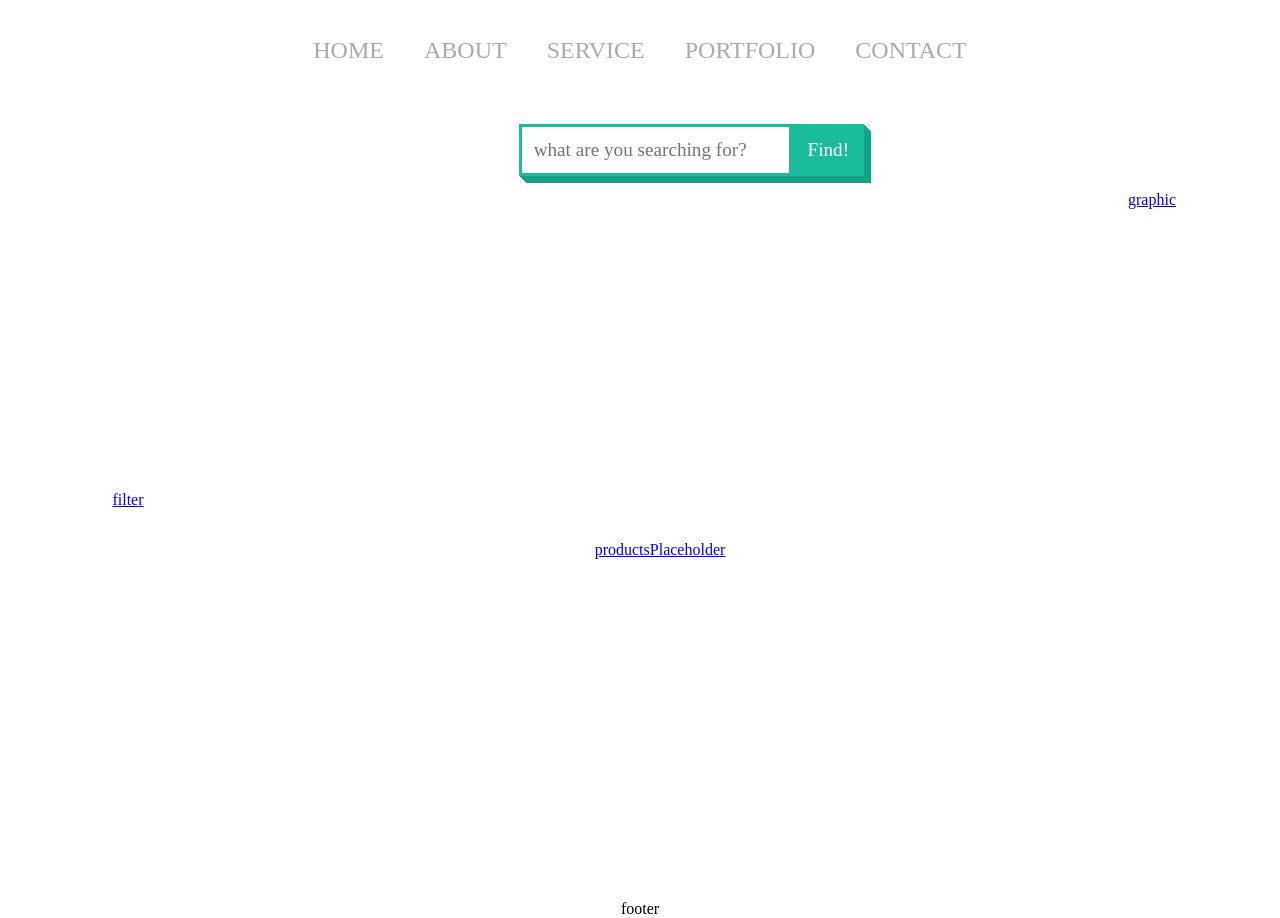
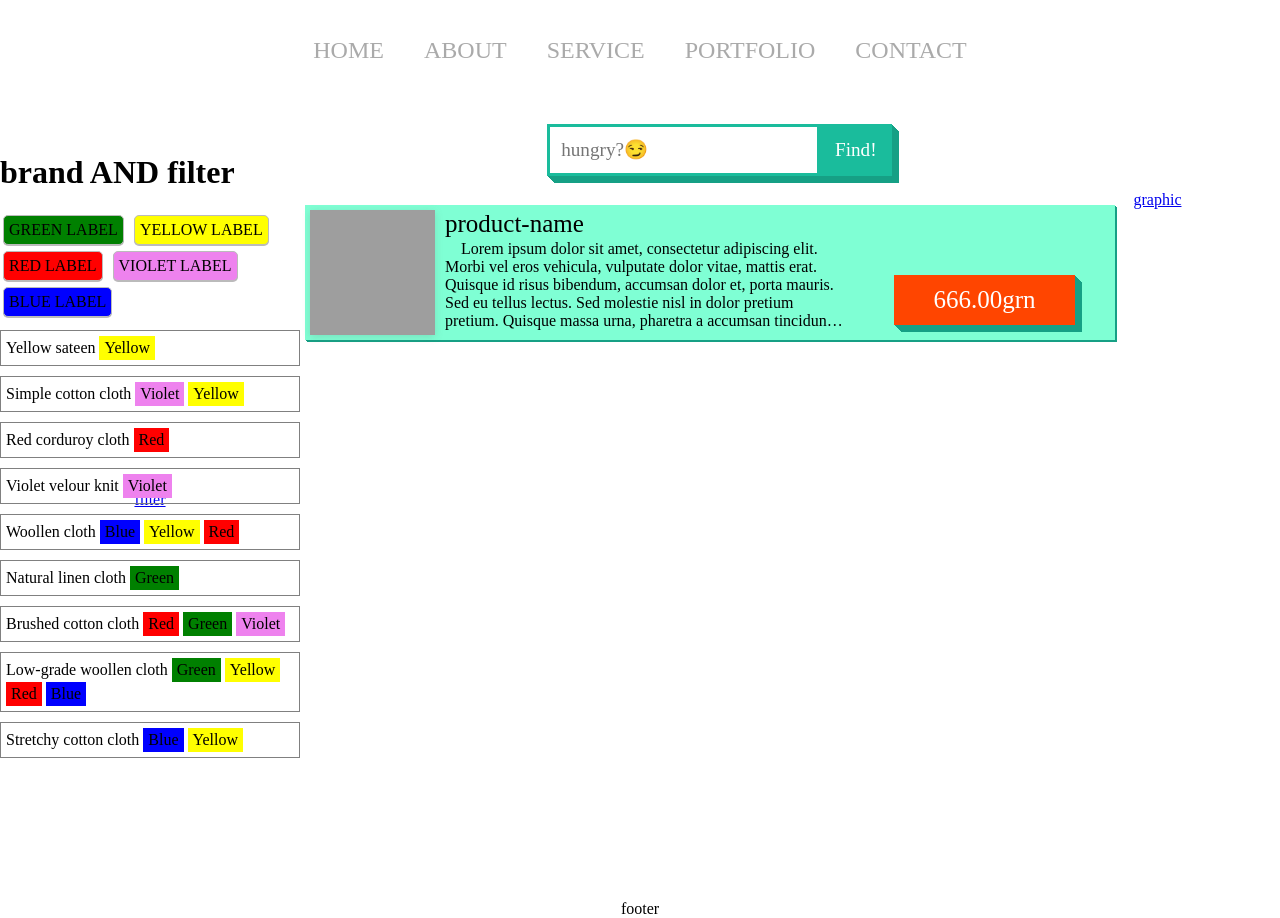
Before and after one commit to mezidia/grechka.com, a plain HTML site: page index.html in a window 1280 px wide. Drawn offline with Linux system fonts and the light colour scheme; grey boxes are pictures that could not be loaded.

Commit message:
add interface

```diff
--- a/index.html
+++ b/index.html
@@ -29,16 +29,98 @@
       </div>
       <div id="searchbar">
         <div id="searchbar-wraper">
-          <div class="field" id="searchform">
-            <input type="text" id="searchterm" placeholder="what are you searching for?" />
+          <div class="searchfield" id="searchform">
+            <input type="text" id="searchterm" placeholder="hungry?&#128527;" />
             <button type="button" id="search">Find!</button>
           </div>
         </div>
       </div>
+      <div id="brandFilter">
+        <div id="brandFilter-wrapper">
+          <h1>brand AND filter</h1>
+          <input type="checkbox" checked name="green" id="green">
+          <label for="green" class="green"></label>
+          <input type="checkbox" checked name="yellow" id="yellow">
+          <label for="yellow" class="yellow"></label>
+          <input type="checkbox" checked name="red" id="red">
+          <label for="red" class="red"></label>
+        <input type="checkbox" checked name="violet" id="violet">
+          <label for="violet" class="violet"></label>
+          <input type="checkbox" checked name="blue" id="blue">
+          <label for="blue" class="blue"></label>
+          <div class="container">
+            <div class="yellow item">
+              Yellow sateen
+            <span class="yellow tag">Yellow</span>
+            </div>
+
+            <div class="violet yellow item">
+              Simple cotton cloth
+              <span class="violet tag">Violet</span>
+              <span class="yellow tag">Yellow</span>
+            </div>
+
+            <div class="red item">
+               Red corduroy cloth
+              <span class="red tag">Red</span>
+            </div>
+
+            <div class="violet item">
+              Violet velour knit
+              <span class="violet tag">Violet</span>
+            </div>
+
+            <div class="red blue yellow item">
+               Woollen cloth
+              <span class="blue tag">Blue</span>
+              <span class="yellow tag">Yellow</span>
+              <span class="red tag">Red</span>
+            </div>
+
+            <div class="green yellow item">
+              Natural linen cloth
+              <span class="green tag">Green</span>
+            </div>
+
+            <div class="red green violet item">
+              Brushed cotton cloth
+              <span class="red tag">Red</span>
+              <span class="green tag">Green</span>
+              <span class="violet tag">Violet</span>
+            </div>
+
+            <div class="red blue green yellow item">
+               Low-grade woollen cloth
+              <span class="green tag">Green</span>
+              <span class="yellow tag">Yellow</span>
+              <span class="red tag">Red</span>
+              <span class="blue tag">Blue</span>
+            </div>
+
+           <div class="blue yellow item">
+               Stretchy cotton cloth
+              <span class="blue tag">Blue</span>
+              <span class="yellow tag">Yellow</span>
+            </div>
+
+          </div>
+        </div>
+      </div>
       <div id="productsPlaceholder">
-        <ul id="productsPlaceholder-wraper">
-          <a class="productsPlaceholder-cell" href="#">productsPlaceholder</a>
-        </ul>
+        <div id="productsPlaceholder-wraper">
+          <div class="productsholder-cell">
+            <img class="product-img"
+            src="https://3op1xd1bmnmj3sxtuj4a6m1q-wpengine.netdna-ssl.com/ryogoku/wp-content/uploads/sites/9/2020/03/test-img.jpg"
+            alt="product-img"
+            >
+            <div class="productCell-grid">
+              <div class="product-name">product-name</div>
+              <div class="product-description">Lorem ipsum dolor sit amet, consectetur adipiscing elit. Morbi vel eros vehicula, vulputate dolor vitae, mattis erat. Quisque id risus bibendum, accumsan dolor et, porta mauris. Sed eu tellus lectus. Sed molestie nisl in dolor pretium pretium. Quisque massa urna, pharetra a accumsan tincidunt, pulvinar eu nulla. Quisque laoreet cursus eros, ut dignissim libero luctus vel. Donec id aliquet libero, ut venenatis purus. Nunc condimentum gravida justo sit amet scelerisque.</div>
+              <a class="buy-btn" target="_blank" href="https://developer.mozilla.org/ru/docs/Web/HTML/Element/Input/button">666.00grn</a>
+            </div>
+
+          </div>
+        </div>
       </div>
     </div>
     <div id="footer">
--- a/style/style.css
+++ b/style/style.css
@@ -29,6 +29,7 @@ input {
   display: flex;
   align-items: center;
   justify-content: center;
+  min-width: 700px;
 }
 
 #menu-wraper li {
@@ -118,7 +119,18 @@ input {
   display: flex;
   align-items: center;
   justify-content: center;
+  min-width: 300px;
 
+}
+
+#brandFilter {
+  grid-column-start: 1;
+  grid-column-end: 2;
+  grid-row-start: 4;
+  grid-row-end: 7;
+  display: flex;
+  align-items: center;
+  justify-content: center;
 }
 
 #productsPlaceholder {
@@ -126,10 +138,112 @@ input {
   grid-column-end: 5;
   grid-row-start: 3;
   grid-row-end: 10;
+}
+
+.productsholder-cell {
+  margin: 5px;
   display: flex;
+  flex-direction: row;
+  background-color: aquamarine;
+  padding: 5px;
+  height: 125px;
+  min-width: 800px;
+  box-shadow:
+  1px 1px 0 rgb(22, 160, 133),
+  2px 2px 0 rgb(22, 160, 133)
+ ;
+}
+
+.product-img {
+  width: 125px;
+  height: 125px;
+  box-shadow: rgba(99, 99, 99, 0.2) 0px 2px 8px 0px;
+}
+
+.productCell-grid {
+  margin-left: 10px;
+  display: grid;
+  grid-template-columns: repeat(5, 1fr);
+  grid-template-rows: repeat(5, 25px);
+}
+
+.product-name {
+  grid-column-start: 1;
+  grid-column-end: 6;
+  grid-row-start: 1;
+  grid-row-end: 1;
+  display: flex;
+  justify-content: start;
+  font-size: 25px;
+}
+
+.buy-btn {
+  grid-column-start: 4;
+  grid-column-end: 6;
+  grid-row-start: 3;
+  grid-row-end: 6;
+  margin: 15px 35px 10px 50px;
+  display: flex;
+  padding: 5px 15px;
+  text-decoration: none;
+  color: white;
+  background-color: orangered;
+  display: flex;
+  justify-content: center;
   align-items: center;
-  justify-content: center;
+  font-size: 25px;
+  box-shadow:
+  1px 1px 0 rgb(22, 160, 133),
+  2px 2px 0 rgb(22, 160, 133),
+  3px 3px 0 rgb(22, 160, 133),
+  4px 4px 0 rgb(22, 160, 133),
+  5px 5px 0 rgb(22, 160, 133),
+  6px 6px 0 rgb(22, 160, 133),
+  7px 7px 0 rgb(22, 160, 133)
+ ;
+}
 
+.buy-btn:hover {
+  background-color:rgb(22, 160, 133); /* Градиент */
+  color: red;
+  box-shadow:
+  1px 1px 0 rgb(87, 247, 215),
+  2px 2px 0 rgb(22, 160, 133),
+  3px 3px 0 rgb(22, 160, 133),
+  4px 4px 0 rgb(22, 160, 133),
+  5px 5px 0 rgb(22, 160, 133),
+  6px 6px 0 rgb(22, 160, 133),
+  7px 7px 0 rgb(22, 160, 133)
+ ;
+}
+
+.buy-btn:active {
+  animation: animateSearchbar .3s linear;
+}
+
+.product-description {
+  grid-column-start: 1;
+  grid-column-end: 4;
+  grid-row-start: 2;
+  grid-row-end: 6;
+  height: 90px;
+  display: -webkit-box;
+	-webkit-line-clamp: 5;
+  -webkit-box-orient: vertical;
+  overflow: hidden;
+  text-indent: 1em;
+  margin: 5px 0px 0px 0px;
+}
+
+.product-price {
+
+}
+
+.productsPlaceholder-wraper {
+  display: flex;
+  align-items: flex-start;
+  flex-direction: column;
+  justify-content: stretch;
 }
 
 #footer {
@@ -142,7 +256,7 @@ input {
 
 @import url(http://fonts.googleapis.com/css?family=Montserrat+Alternates);
 
-.field {
+.searchfield {
   display:flex;
   position:realtive;
   margin:5em auto;
@@ -150,8 +264,8 @@ input {
   width:70%;
 }
 
-.field>input[type=text],
-.field>button {
+.searchfield>input[type=text],
+.searchfield>button {
   display:block;
   font:1.2em 'Montserrat Alternates';
   box-shadow:
@@ -165,7 +279,7 @@ input {
  ;
 }
 
-.field>input[type=text] {
+.searchfield>input[type=text] {
   flex:1;
   padding:0.6em;
   border:0.2em solid rgb(26, 188, 156);
@@ -180,22 +294,21 @@ input {
  ;
 }
 
-.field>button {
+.searchfield>button {
   padding:0.6em 0.8em;
   background-color:rgb(26, 188, 156);
   color:white;
   border:none;
+  outline: none;
 }
 
-.field>button:active {
-  animation: animateSearchbar .5s;
-  box-shadow: none;
+.searchfield>button:active {
+  animation: animateSearchbar .3s linear;
 }
 
 @keyframes animateSearchbar {
   0% {
-    transform: translateY(1px);
-    transform: translateX(1px);
+    transform: translateY(1px) translateX(1px);
     box-shadow:
     1px 1px 0 rgb(22, 160, 133),
     2px 2px 0 rgb(22, 160, 133),
@@ -203,85 +316,104 @@ input {
     4px 4px 0 rgb(22, 160, 133),
     5px 5px 0 rgb(22, 160, 133),
     6px 6px 0 rgb(22, 160, 133),
-    7px 7px 0 rgb(22, 160, 133)
    ;
   }
   15% {
-    transform: translateY(2px);
-    transform: translateX(2px);
+    transform: translateY(2px) translateX(2px);
     box-shadow:
     1px 1px 0 rgb(22, 160, 133),
     2px 2px 0 rgb(22, 160, 133),
     3px 3px 0 rgb(22, 160, 133),
     4px 4px 0 rgb(22, 160, 133),
     5px 5px 0 rgb(22, 160, 133),
-    6px 6px 0 rgb(22, 160, 133),
-    7px 7px 0 rgb(22, 160, 133)
    ;
   }
   25% {
-    transform: translateY(3px);
-    transform: translateX(3px);
+    transform: translateY(3px) translateX(3px);
     box-shadow:
     1px 1px 0 rgb(22, 160, 133),
     2px 2px 0 rgb(22, 160, 133),
     3px 3px 0 rgb(22, 160, 133),
     4px 4px 0 rgb(22, 160, 133),
-    5px 5px 0 rgb(22, 160, 133),
-    6px 6px 0 rgb(22, 160, 133),
-    7px 7px 0 rgb(22, 160, 133)
    ;
   }
   35% {
-    transform: translateY(4px);
-    transform: translateX(4px);
+    transform: translateY(4px) translateX(4px);
     box-shadow:
     1px 1px 0 rgb(22, 160, 133),
     2px 2px 0 rgb(22, 160, 133),
     3px 3px 0 rgb(22, 160, 133),
-    4px 4px 0 rgb(22, 160, 133),
-    5px 5px 0 rgb(22, 160, 133),
-    6px 6px 0 rgb(22, 160, 133),
-    7px 7px 0 rgb(22, 160, 133)
    ;
   }
   50% {
-    transform: translateY(5px);
-    transform: translateX(5px);
+    transform: translateY(5px) translateX(5px);
     box-shadow:
     1px 1px 0 rgb(22, 160, 133),
     2px 2px 0 rgb(22, 160, 133),
-    3px 3px 0 rgb(22, 160, 133),
-    4px 4px 0 rgb(22, 160, 133),
-    5px 5px 0 rgb(22, 160, 133),
-    6px 6px 0 rgb(22, 160, 133),
-    7px 7px 0 rgb(22, 160, 133)
+
    ;
   }
   75% {
-    transform: translateY(6px);
-    transform: translateX(6px);
+    transform: translateY(6px) translateX(6px);
     box-shadow:
     1px 1px 0 rgb(22, 160, 133),
-    2px 2px 0 rgb(22, 160, 133),
-    3px 3px 0 rgb(22, 160, 133),
-    4px 4px 0 rgb(22, 160, 133),
-    5px 5px 0 rgb(22, 160, 133),
-    6px 6px 0 rgb(22, 160, 133),
-    7px 7px 0 rgb(22, 160, 133)
    ;
   }
   100% {
-    transform: translateY(7px);
-    transform: translateX(7px);
-    box-shadow:
-    1px 1px 0 rgb(22, 160, 133),
-    2px 2px 0 rgb(22, 160, 133),
-    3px 3px 0 rgb(22, 160, 133),
-    4px 4px 0 rgb(22, 160, 133),
-    5px 5px 0 rgb(22, 160, 133),
-    6px 6px 0 rgb(22, 160, 133),
-    7px 7px 0 rgb(22, 160, 133)
+    transform: translateY(7px) translateX(7px);
+    box-shadow: none
    ;
   }
 }
+
+
+#brandFilter-wrapper>input{ display: none; }
+
+label{
+  display: inline-block;
+  margin: 3px;
+  padding: 5px;
+  text-transform: uppercase;
+  border: 1px solid #bbb;
+  border-radius: 5px;
+  box-shadow: 0 1px 0 #bbb;
+}
+
+input:not(:checked) + label{
+  background: none;
+  box-shadow: none;
+  margin: 5px 3p 1px;
+}
+
+.green{ background-color: green;}
+.yellow{background-color: yellow;}
+.red{  background-color: red;}
+.violet{background-color: violet;}
+.blue{background-color: blue;}
+
+.tag{
+  display: inline-block;
+  padding: 3px 5px;
+}
+
+
+
+input#green:not(:checked) ~ .container .item.green,
+input#yellow:not(:checked) ~ .container .item.yellow,
+input#red:not(:checked) ~ .container .item.red,
+input#violet:not(:checked) ~ .container .item.violet,
+input#blue:not(:checked) ~ .container .item.blue{
+  display: none;
+}
+
+.item{
+  display: block;
+  margin: 10px 0;
+  padding: 5px;
+  border: 1px solid gray;
+  background: none;
+}
+
+label:after{
+  content: attr(for) " label";
+}
```
